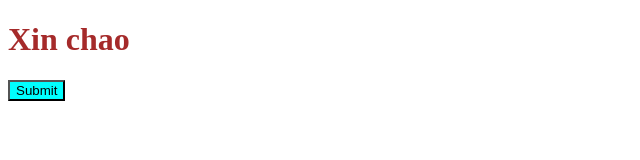
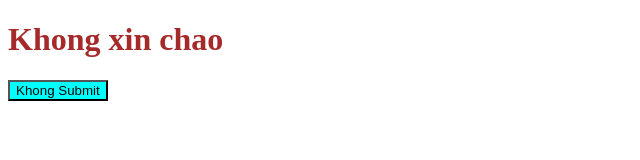
Before and after one commit to Zi-Khang/Demo, a plain HTML site: page index.html in a window 1280 px wide. Shown: the whole page, without its empty margins (0-640 px from the left). Drawn offline with Linux system fonts and the light colour scheme.

Commit message:
Sua index

```diff
--- a/index.html
+++ b/index.html
@@ -7,7 +7,7 @@
     <link rel="stylesheet" href="index.css">
 </head>
 <body>
-    <h1>Xin chao</h1>
-    <button>Submit</button>
+    <h1>Khong xin chao</h1>
+    <button>Khong Submit</button>
 </body>
 </html>
```
